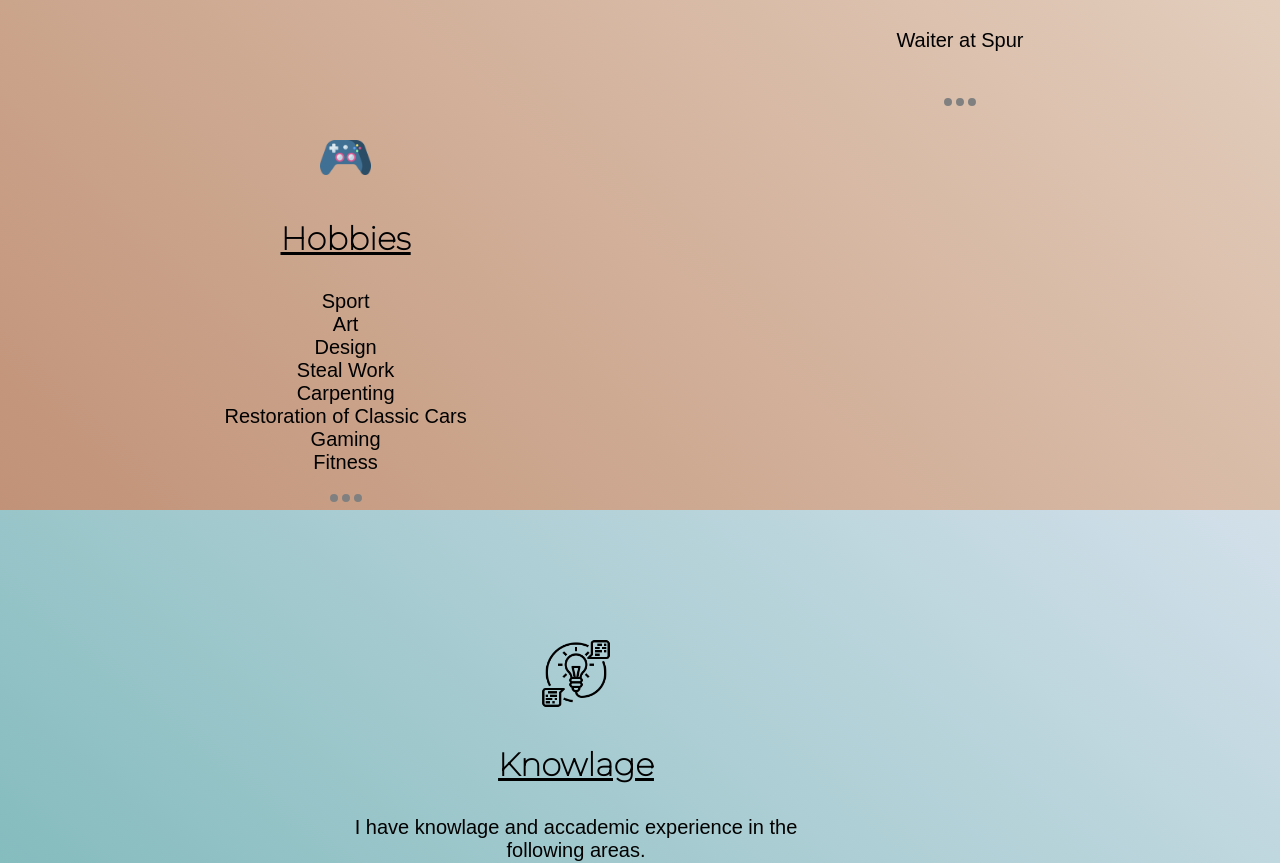
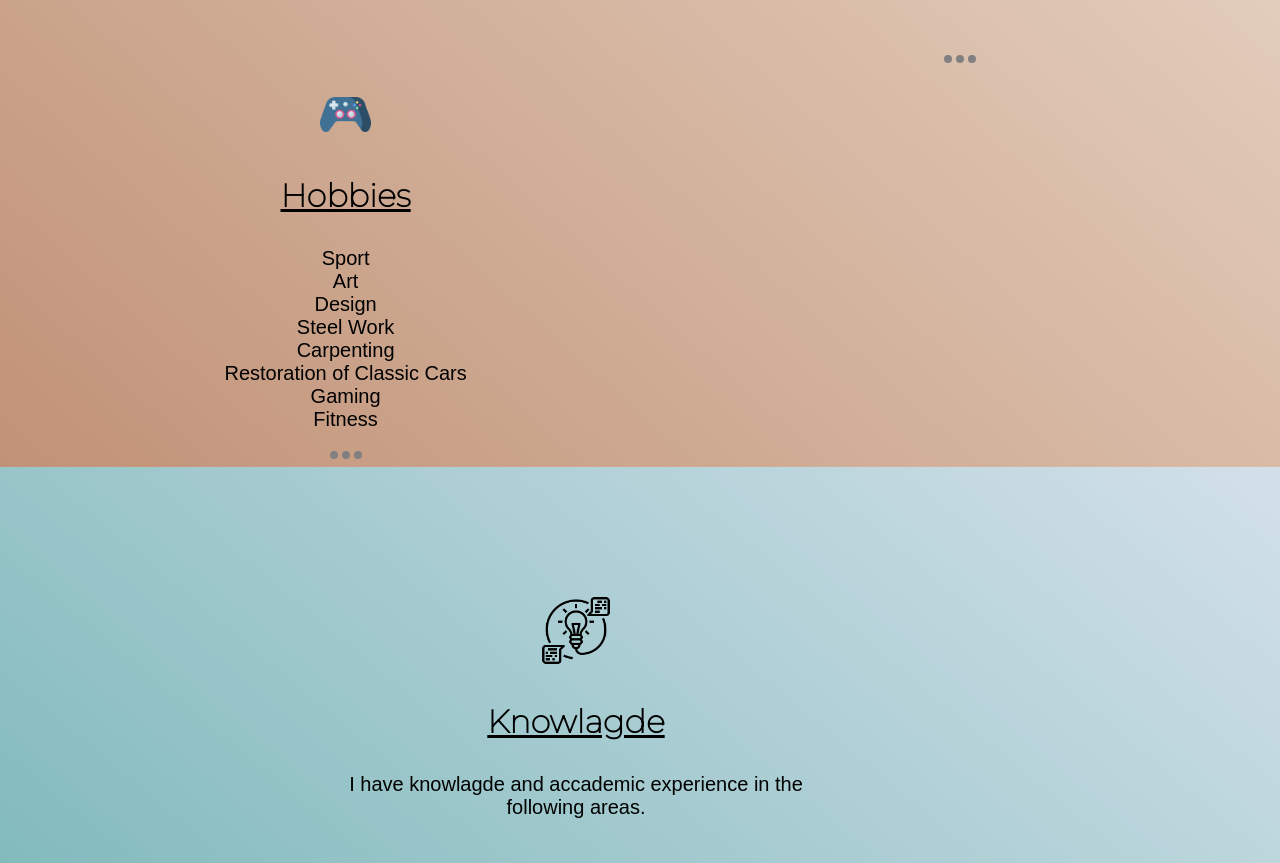
Before and after one commit to Jacobus1998/Jacobus1998.github.io, a plain HTML site: page index.html in a window 1280 px wide. Shown: the part 1511-2374 px from the top of the page. Drawn offline with Linux system fonts and the light colour scheme.

Commit message:
some spelling error fixes

```diff
--- a/index.html
+++ b/index.html
@@ -85,7 +85,7 @@
             <div class="work">
                 <img class="icon" src="images/suitcase.png" alt="">
                 <h3>Previous work</h3>
-                <p style="text-decoration: none;">Waiter at Spur</p>
+                <p style="text-decoration: none;"></p>
                 <br><hr><br>
             </div>
 
@@ -96,7 +96,7 @@
                 <p>Sport<br>
                 Art<br>
                 Design<br>
-                Steal Work<br>
+                Steel Work<br>
                 Carpenting<br>
                 Restoration of Classic Cars<br>
                 Gaming<br>
@@ -114,8 +114,8 @@
 
             <div class="Knowlage">
                 <img class="knowlage-image" src="images/knowledge.png" alt="">
-                <h3>Knowlage</h3>
-                <p>I have knowlage and accademic experience in the following areas.</p>
+                <h3>Knowlagde</h3>
+                <p>I have knowlagde and accademic experience in the following areas.</p>
                 <table class="knowlage-table" cellspacing="10">
                     <tr>
                         <td>
@@ -134,6 +134,7 @@
                                 <li>Operating Systems</li>
                                 <li>Artificial Intelligence</li>
                                 <li>Data Structures and Algorithms</li>
+                                <li>Github</li>
                             </ul>
                         </td>
                     </tr>
```
